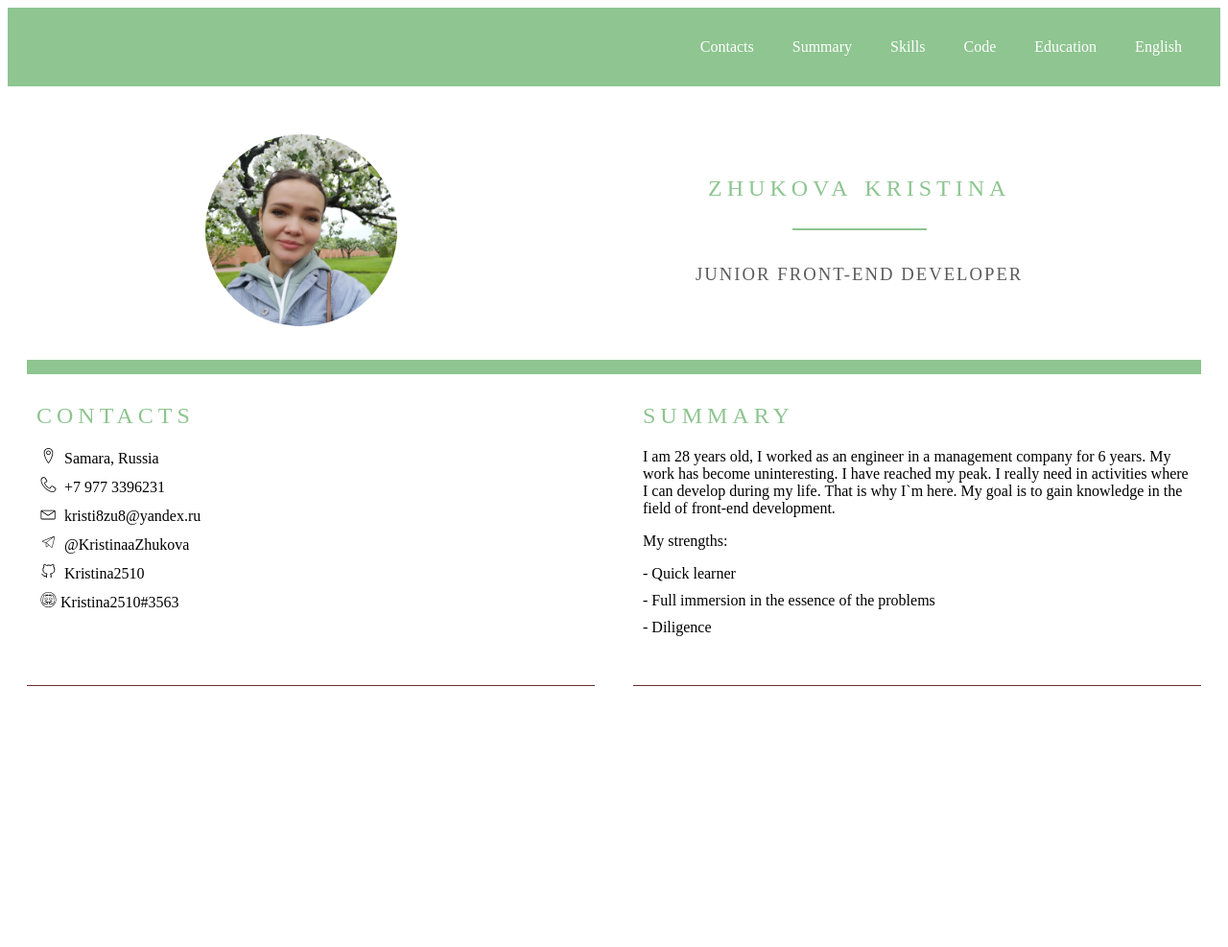
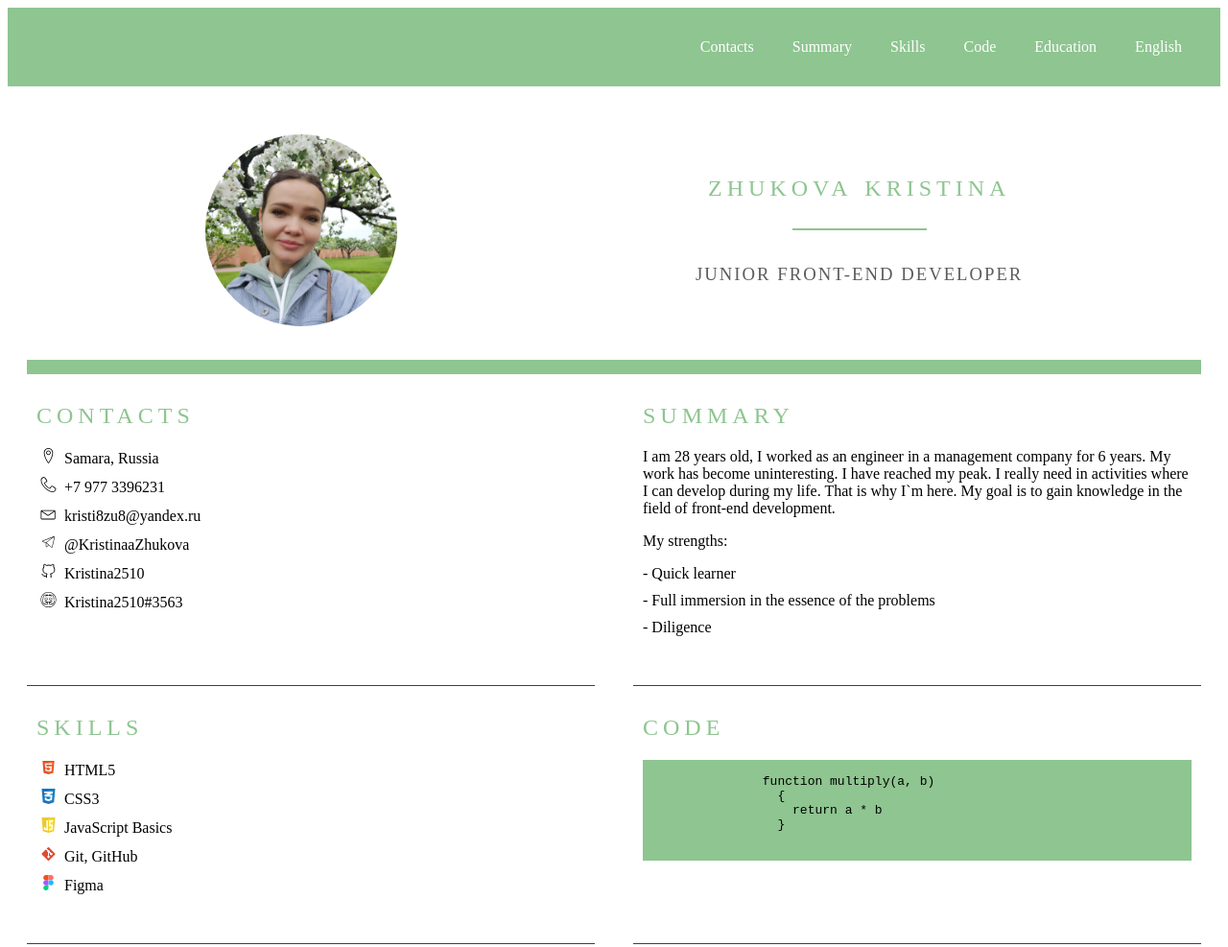
Before and after one commit to Kristina2510/rsschool-cv-2022, a plain HTML site: page index.html in a window 1280 px wide. Shown: the whole page at 96% size. Before the commit the page ends 800 px from the top, so only its background shows below. Drawn offline with Linux system fonts and the light colour scheme.

Commit message:
feat: add section skills and code

```diff
--- a/index.html
+++ b/index.html
@@ -42,11 +42,11 @@
           <h2 class="section-title">Contacts</h2>
           <ul class="section-list">
             <li class="section-item contacts__item"><img class="img-logo" src="img/lnr-map-marker.svg" alt="logo map"> Samara, Russia</li>
-            <li class="section-item contacts__item"><img class="img-logo" src="img/lnr-phone-handset.svg" alt="phone logo"> <a href="tel:+79773396231" class="contact-link" target="_blank">+7 977 3396231</a></li>
-            <li class="section-item contacts__item"><img class="img-logo"  src="img/lnr-envelope.svg" alt="mail logo"> <a href="kristi8zu8@yandex.ru" class="contact-link" target="_blank">kristi8zu8@yandex.ru</a></li>
-            <li class="section-item contacts__item"><img class="img-logo" src="img/telegram-logo-thin-svgrepo-com.svg" alt="telegram logo"> <a href="https://t.me/KristinaaZhukova" class="contact-link" target="_blank">@KristinaaZhukova</a></li>
-            <li class="section-item contacts__item"><img class="img-logo" src="img/github-svgrepo-com (1).svg" alt="github logo"> <a href="https://github.com/Kristina2510" class="contact-link" target="_blank">Kristina2510</a></li>
-            <li class="section-item contacts__item"><img class="img-logo" src="img/discord-svgrepo-com (1).svg" alt="discord logo"><a href="https://discord.com/channels/@me/Kristina2510" class="contact-link" target="_blank">Kristina2510#3563</a></li>
+            <li class="section-item contacts__item"><img class="img-logo" src="img/lnr-phone-handset.svg" alt="phone logo"> <a href="tel:+79773396231" class="contact-link" target="_blank"> +7 977 3396231</a></li>
+            <li class="section-item contacts__item"><img class="img-logo"  src="img/lnr-envelope.svg" alt="mail logo"> <a href="kristi8zu8@yandex.ru" class="contact-link" target="_blank"> kristi8zu8@yandex.ru</a></li>
+            <li class="section-item contacts__item"><img class="img-logo" src="img/telegram-logo-thin-svgrepo-com.svg" alt="telegram logo"> <a href="https://t.me/KristinaaZhukova" class="contact-link" target="_blank"> @KristinaaZhukova</a></li>
+            <li class="section-item contacts__item"><img class="img-logo" src="img/github-svgrepo-com (1).svg" alt="github logo"> <a href="https://github.com/Kristina2510" class="contact-link" target="_blank"> Kristina2510</a></li>
+            <li class="section-item contacts__item"><img class="img-logo" src="img/discord-svgrepo-com (1).svg" alt="discord logo"><a href="https://discord.com/channels/@me/Kristina2510" class="contact-link" target="_blank"> Kristina2510#3563</a></li>
         </ul>
         </section>
         <section class="section" id="#summary">
@@ -63,6 +63,32 @@
           </ul>
         </section>
 
+        <section class="section" id="#skills">
+          <h2 class="section-title">Skills</h2>
+          <ul class="section-list">
+            <li class="section-item skills__item"><img class="img-logo" src="img/file_type_html_icon_130541.svg" alt="HTML5"> HTML5</li>
+            <li class="section-item skills__item"><img class="img-logo" src="img/css-3.svg" alt="CSS3"> CSS3</li>
+            <li class="section-item skills__item"><img class="img-logo"  src="img/javascript-1.svg" alt="JavaScript"> JavaScript Basics</li>
+            <li class="section-item skills__item"><img class="img-logo" src="img/git-svgrepo-com (1).svg" alt="Git"> Git, GitHub</li>
+            <li class="section-item skills__item"><img class="img-logo" src="img/figma-1.svg" alt="Figma"> Figma</li>
+        </ul>
+        </section>
+
+        <section class="section" id="#code">
+          <h2 class="section-title">Code</h2>
+          <div class="divider_green">
+            <pre>
+              <code>
+                function multiply(a, b)
+                  {
+                    return a * b
+                  }
+              </code>
+            </pre>
+          </div>
+
+        </section>
+
       </div>
 
     </main>
--- a/style.css
+++ b/style.css
@@ -142,3 +142,8 @@
   width: 25px;
   height: 16px;
 }
+
+.divider_green {
+  display: block;
+  background-color: rgb(142, 197, 144);
+}
```
Also changed, not shown: img/git-svgrepo-com (1).svg (added), img/git-svgrepo-com.svg (added).
